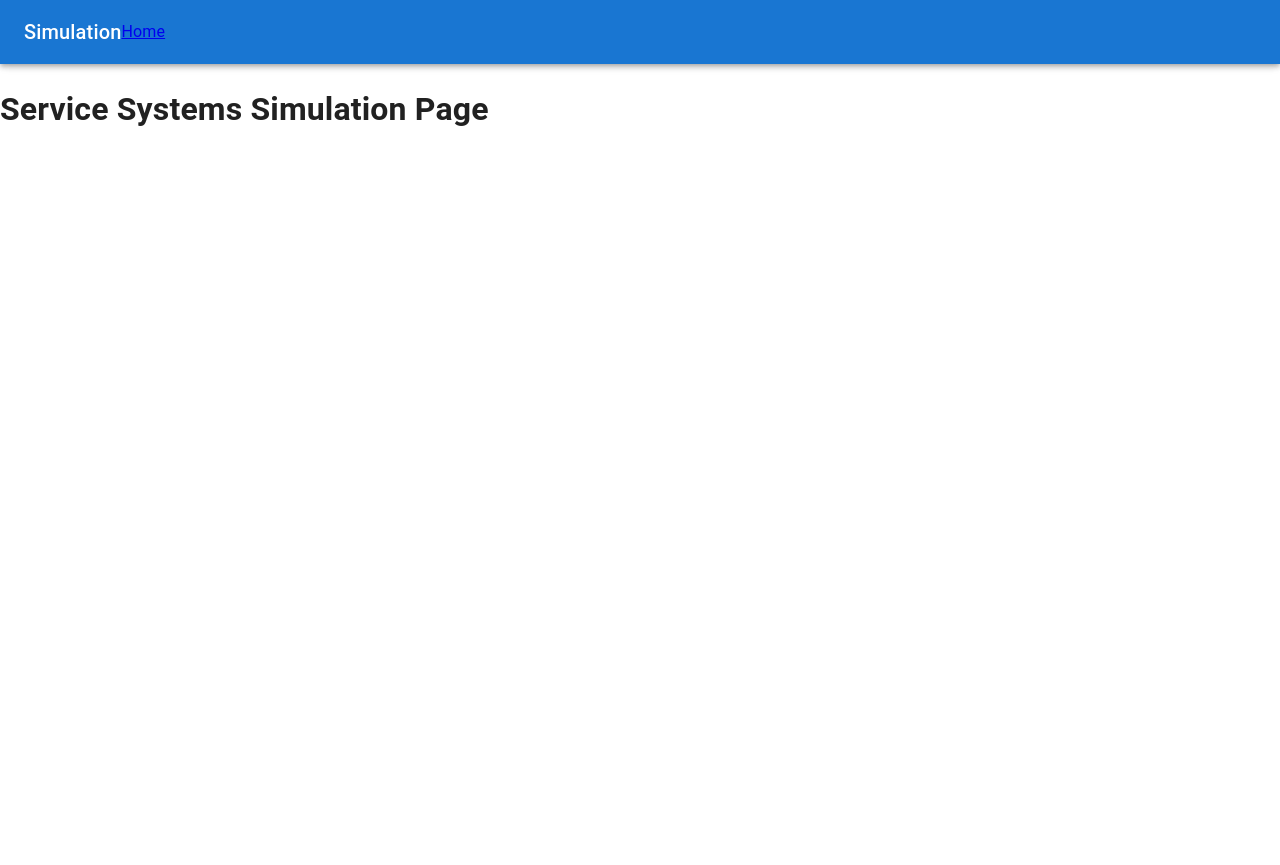
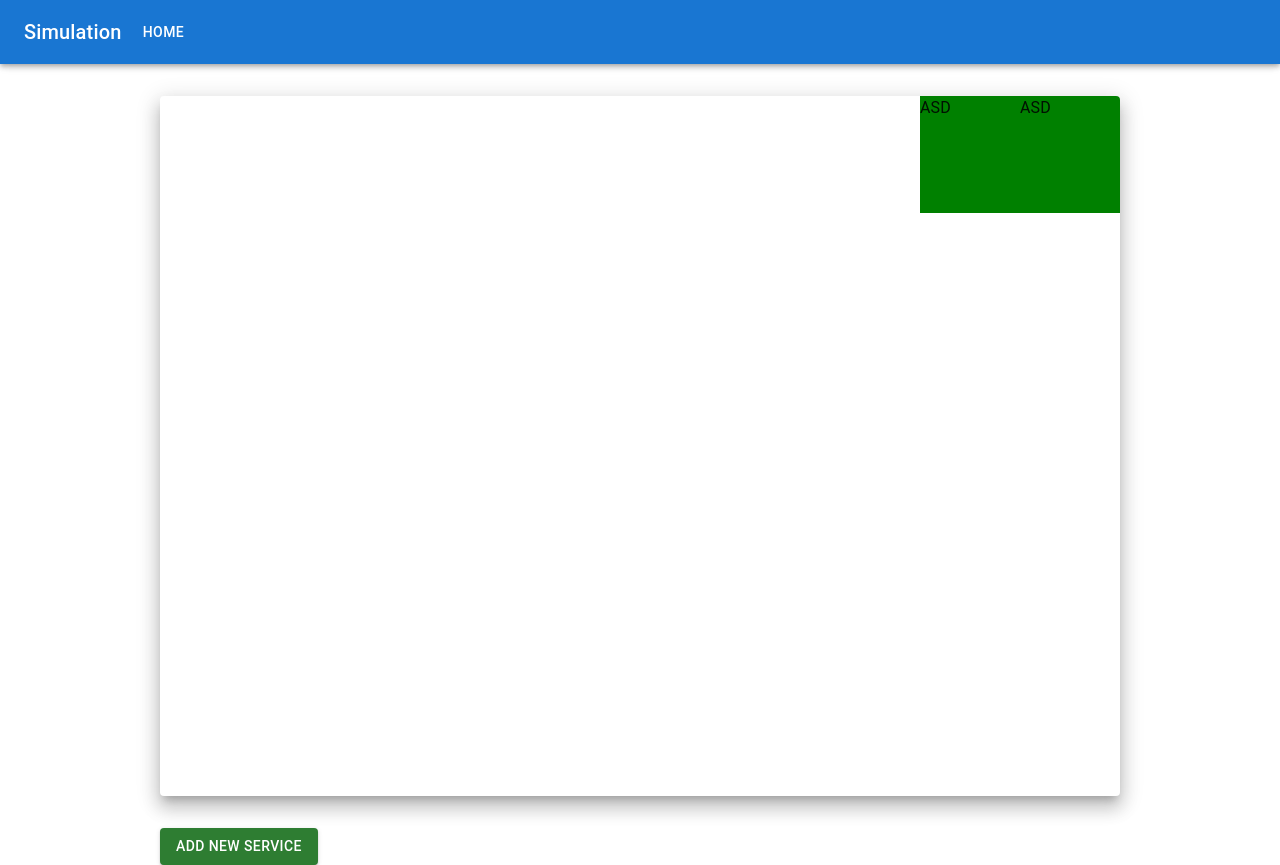
Before and after one commit to Omer-Demirtas/simulation, a React (Create React App) app: page /service in a window 1280 px wide. Before the commit the page ends 800 px from the top, so only its background shows below. Built offline with nearby package versions, Linux system fonts and the light colour scheme.

Commit message:
Some improvement for home and service simulation page

```diff
--- a/src/components/common/header.js
+++ b/src/components/common/header.js
@@ -6,7 +6,8 @@ import Typography from '@mui/material/Typography';
 import CssBaseline from '@mui/material/CssBaseline';
 import useScrollTrigger from '@mui/material/useScrollTrigger';
 import Slide from '@mui/material/Slide';
-import {Link} from 'react-router-dom';
+import { useNavigate } from 'react-router-dom';
+import { Button } from '@mui/material';
 
 function HideOnScroll(props) {
   const { children, window } = props;
@@ -31,7 +32,12 @@ HideOnScroll.propTypes = {
 };
 
 
-export default function Header(props) {
+export default function Header(props)
+{
+  const navigate = useNavigate();
+
+  const navigateToHome = () => navigate('/');
+
   return (
     <React.Fragment>
       <CssBaseline />
@@ -39,9 +45,13 @@ export default function Header(props) {
         <AppBar>
           <Toolbar>
             <Typography variant="h6" component="div">
-              Simulation
+                Simulation
             </Typography>
-            <Link   to="/">Home</Link>
+
+            <Button sx={{color: 'white', marginLeft: '10px'}} onClick={navigateToHome}  variant="text">
+              Home
+            </Button>
+
           </Toolbar>
         </AppBar>
       </HideOnScroll>
--- a/src/pages/serviceSystems/index.js
+++ b/src/pages/serviceSystems/index.js
@@ -1,14 +1,74 @@
+import { Button, Card, Grid, Stack } from "@mui/material";
+import { Box } from "@mui/system";
+import { useState } from "react";
 
 
 
 
 const ServiceSystemPage = () =>
 {
+    const [pageState, setPageState] = useState(
+        {
+            services: [
+                {
+                    id: 1,
+                    name: 'Kasa-1',
+                }
+            ]
+        }
+    );
+
+    const addNewService = () => {};
 
     return(
-        <div>
-            <h1>Service Systems Simulation Page</h1>
-        </div>
+       <Stack direction="column">
+            <Grid
+                sx={{paddingTop: '2rem'}}
+                direction="row"
+                justifyContent="center"
+                alignItems="center"
+                container
+            >
+            <Grid sx={{height: '700px'}} item xs={9}>
+                <Card elevation={12} sx={{height: '100%'}}>
+
+                    <Stack
+                        alignItems="flex-start"
+                        justifyContent="flex-end"
+                        sx={{height: '33.33%'}}
+                        direction="row"
+                    >
+                        <Box sx={{bgcolor: 'green', width: 100, height: '50%'}}>
+                            ASD
+                        </Box>
+                        <Box sx={{bgcolor: 'green', width: 100, height: '50%'}}>
+                            ASD
+                        </Box>
+                    </Stack>
+                    <Stack sx={{height: '33.33%'}} direction="row" >
+                    </Stack>
+                    <Stack sx={{height: '33.33%'}} direction="row" >
+                    </Stack>
+                </Card>
+            </Grid>
+            </Grid>
+
+            <Grid
+                sx={{paddingTop: '2rem'}}
+                direction="row"
+                justifyContent="center"
+                alignItems="center"
+                container
+            >
+                <Grid item xs={9}>
+                    <Button
+                        onClick={addNewService}
+                        variant="contained" color="success">
+                        Add New Service
+                    </Button>
+                </Grid>
+            </Grid>
+       </Stack>
     );
 }
 
```
